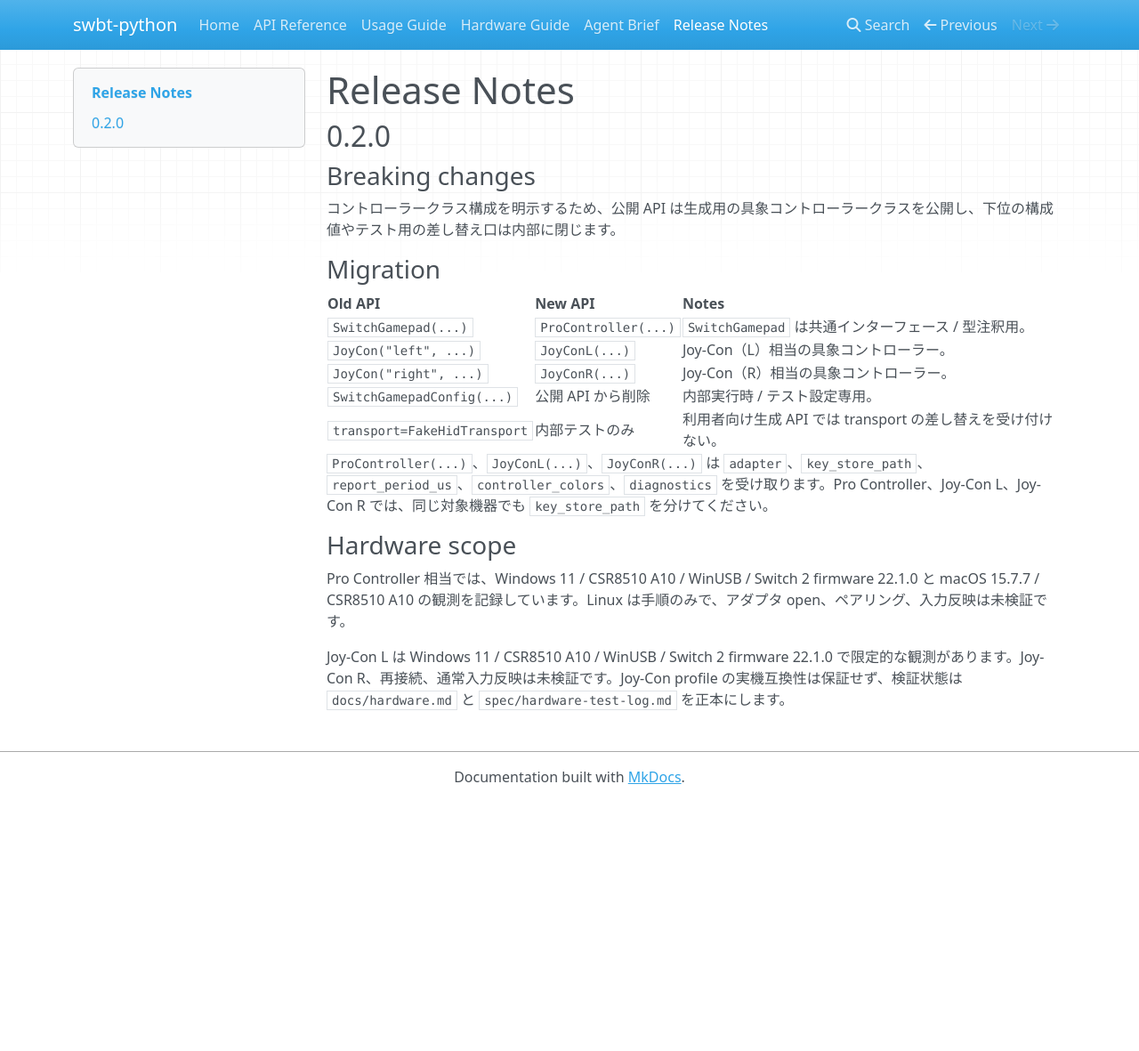
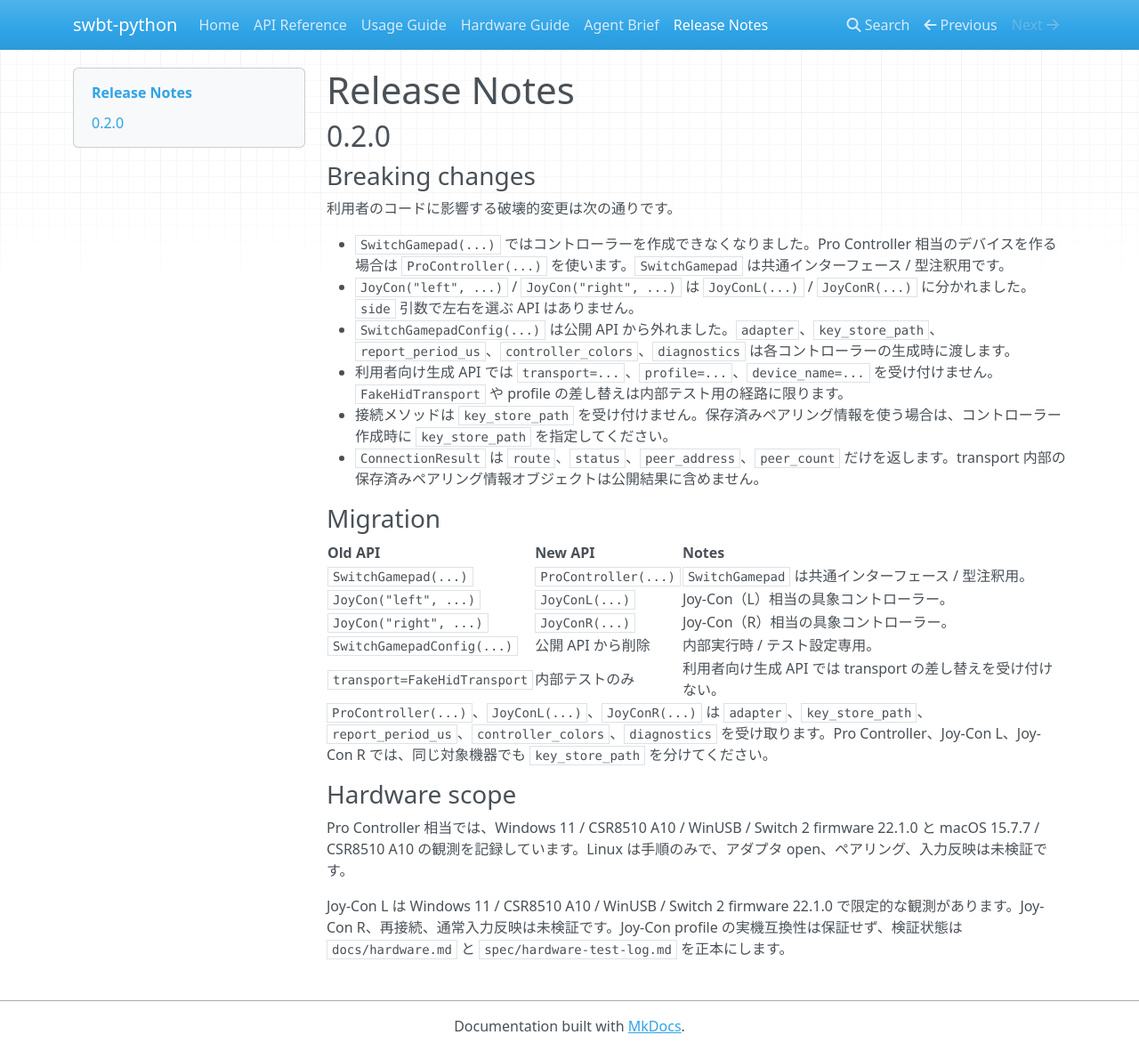
Before and after one commit to niart120/swbt-python, an MkDocs documentation site: the page built from docs/release-notes.md, in a window 1280 px wide and 1181 px high. Shown: the whole window at 89% size. Built offline with MkDocs 1.6.1, drawn with Linux system fonts in a browser that asks for light colours; nearby versions of some CDN libraries.

Commit message:
docs(release-notes): 破壊的変更の説明を箇条書き化

```diff
--- a/docs/release-notes.md
+++ b/docs/release-notes.md
@@ -4,7 +4,14 @@
 
 ### Breaking changes
 
-コントローラークラス構成を明示するため、公開 API は生成用の具象コントローラークラスを公開し、下位の構成値やテスト用の差し替え口は内部に閉じます。
+利用者のコードに影響する破壊的変更は次の通りです。
+
+- `SwitchGamepad(...)` ではコントローラーを作成できなくなりました。Pro Controller 相当のデバイスを作る場合は `ProController(...)` を使います。`SwitchGamepad` は共通インターフェース / 型注釈用です。
+- `JoyCon("left", ...)` / `JoyCon("right", ...)` は `JoyConL(...)` / `JoyConR(...)` に分かれました。`side` 引数で左右を選ぶ API はありません。
+- `SwitchGamepadConfig(...)` は公開 API から外れました。`adapter`、`key_store_path`、`report_period_us`、`controller_colors`、`diagnostics` は各コントローラーの生成時に渡します。
+- 利用者向け生成 API では `transport=...`、`profile=...`、`device_name=...` を受け付けません。`FakeHidTransport` や profile の差し替えは内部テスト用の経路に限ります。
+- 接続メソッドは `key_store_path` を受け付けません。保存済みペアリング情報を使う場合は、コントローラー作成時に `key_store_path` を指定してください。
+- `ConnectionResult` は `route`、`status`、`peer_address`、`peer_count` だけを返します。transport 内部の保存済みペアリング情報オブジェクトは公開結果に含めません。
 
 ### Migration
 
```
Also changed, not shown: 1 other file.
